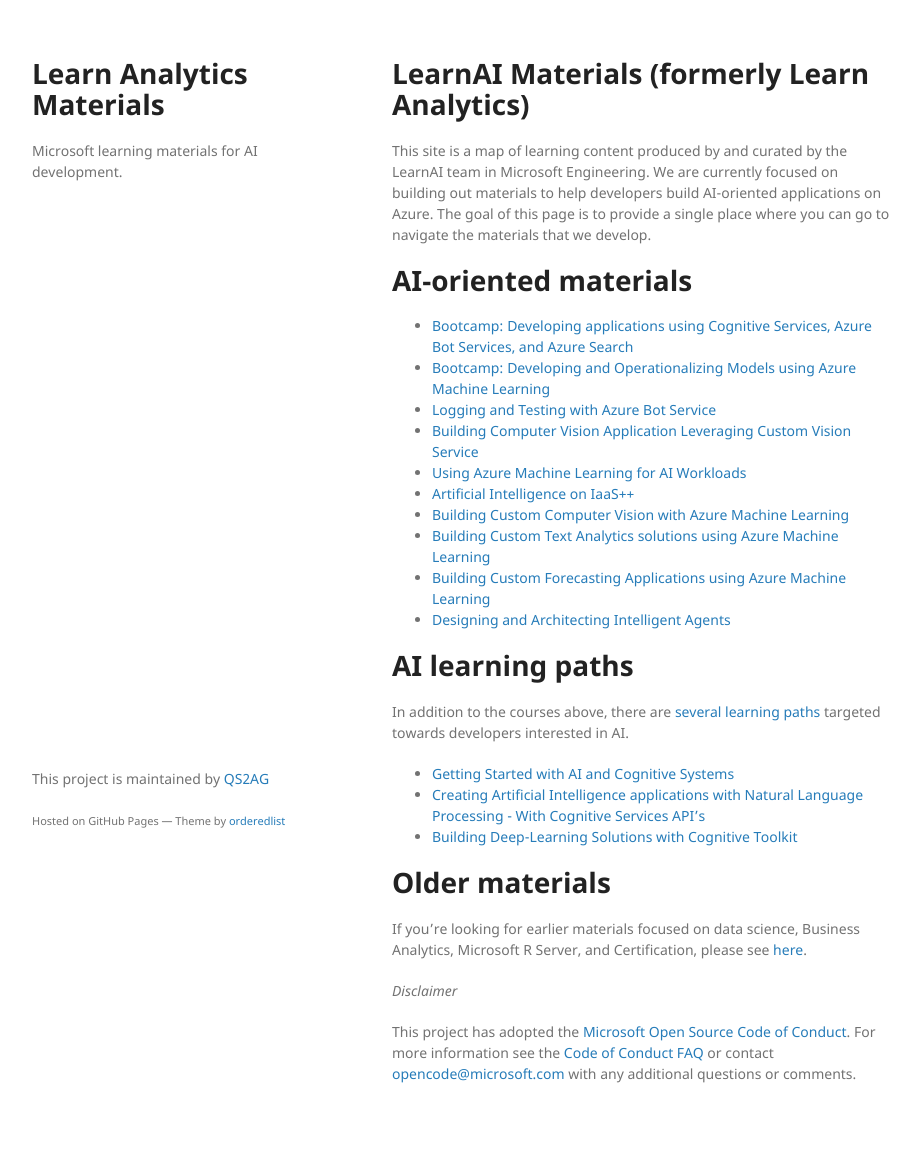
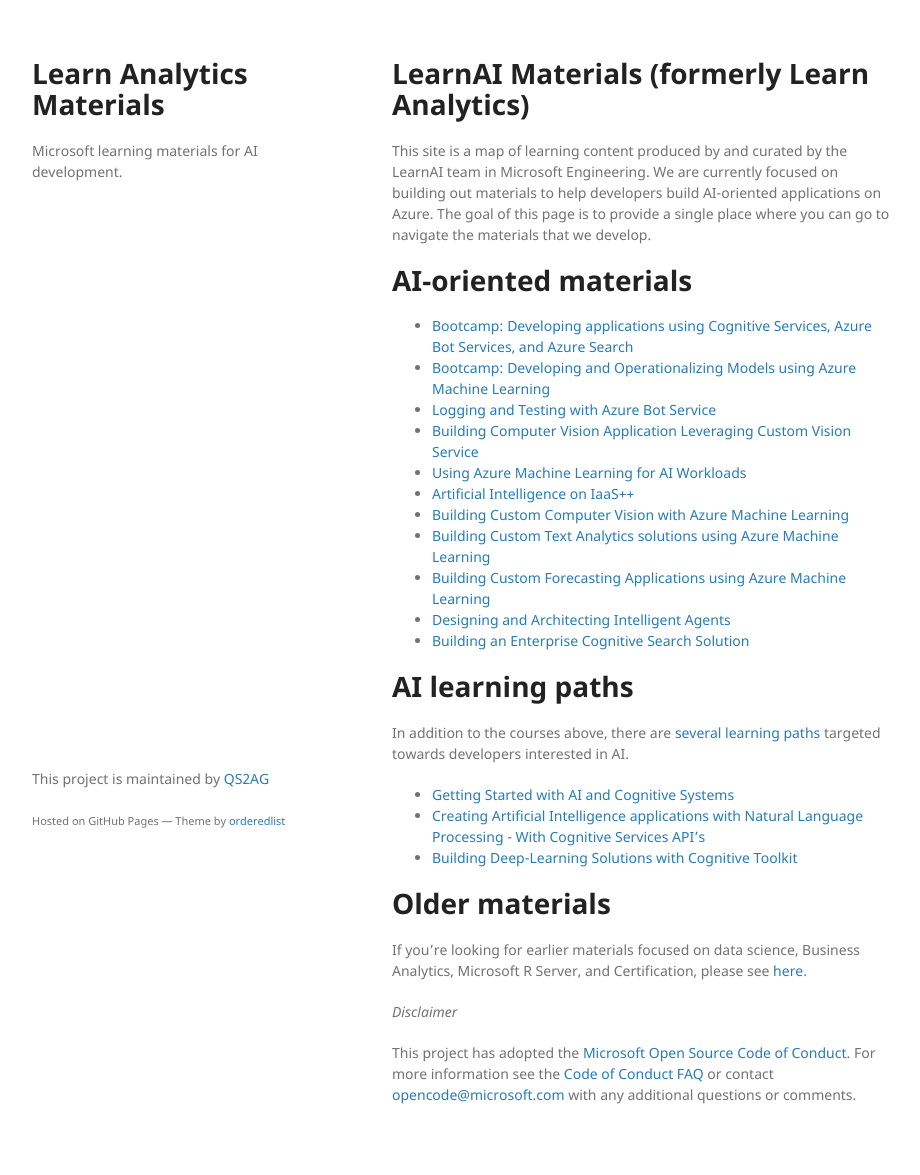
Before and after one commit to QS2AG/learnAnalytics-public, a Jekyll site: the page built from index.md, in a window 1280 px wide. Shown: the whole page, without its empty margins (178-1098 px from the left). Built offline with Jekyll 4.4.1, drawn with Linux system fonts in a browser that asks for light colours; our own code applies the rules of GitHub Pages for plain Markdown files; before the commit the page ends 1154 px from its top, so only the background shows below that.

Commit message:
Published Cognitive Search Materials to catalog.

```diff
--- a/index.md
+++ b/index.md
@@ -19,6 +19,8 @@
 - [Building Custom Text Analytics solutions using Azure Machine Learning][customtextanalyticswithaml]
 - [Building Custom Forecasting Applications using Azure Machine Learning][customtimeseriesforcastingwithaml]
 - [Designing and Architecting Intelligent Agents][designingandarchitectingintelligentagents]
+- [Building an Enterprise Cognitive Search Solution][buildinganenterprisecognitivesearchsolution]
+
 
 # AI learning paths
 
```
Also changed, not shown: other parts of index.md (+1 -0 lines).
